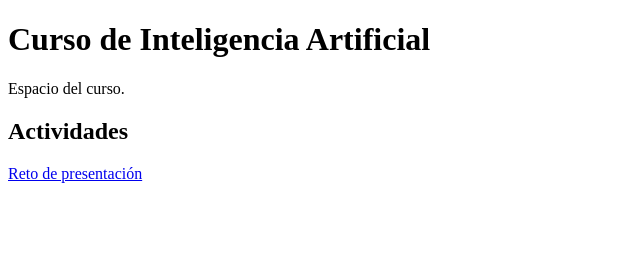
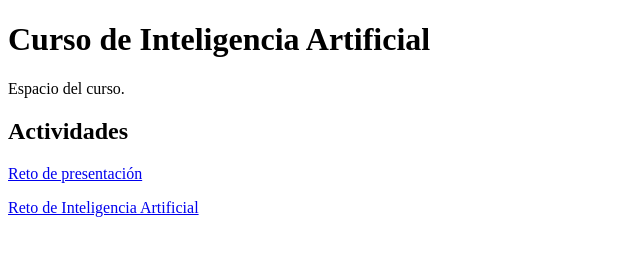
Before and after one commit to dacocursos-eng/curso-inteligencia-artificial, a plain HTML site: page index.html in a window 1280 px wide. Shown: the whole page, without its empty margins (0-640 px from the left). Drawn offline with Linux system fonts and the light colour scheme.

Commit message:
Update index.html

```diff
--- a/index.html
+++ b/index.html
@@ -18,6 +18,10 @@
             Reto de presentación
         </a>
     </p>
-
+  <p>
+        <a href="actividades/retos-ia/">
+            Reto de Inteligencia Artificial
+        </a>
+    </p>
 </body>
 </html>
```
